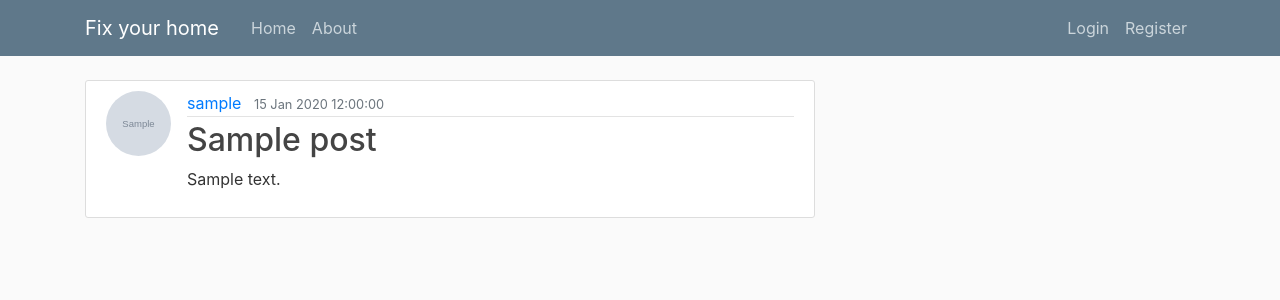
After one commit to StefanDodoloi/Fix-your-home, a Django app: page /post/1/ in a window 1280 px wide. The commit adds this page. Shown: the top 300 px of the page. Run offline with Django 5.2, Linux system fonts and the light colour scheme; tables that the repository leaves empty hold one stand-in row (values such as "Sample post"); grey boxes marked "Sample" are stand-in pictures.

Commit message:
Add files via upload

```diff
--- a/ads/models.py
+++ b/ads/models.py
@@ -1,6 +1,7 @@
 from django.db import models
 from django.utils import timezone
 from django.contrib.auth.models import User
+from django.urls import reverse
 
 
 class Post(models.Model):
@@ -11,3 +12,6 @@ class Post(models.Model):
 
     def __str__(self):
         return self.title
+
+    def get_absolute_url(self):
+        return reverse('post_detail', kwargs={'pk': self.pk})
--- a/ads/templates/ads/base.html
+++ b/ads/templates/ads/base.html
@@ -30,6 +30,7 @@
             <!-- Navbar Right Side -->
             <div class="navbar-nav">
               {% if user.is_authenticated %}
+                <a class="nav-item nav-link" href="{% url 'post_create' %}">New Ad</a>
                 <a class="nav-item nav-link" href="{% url 'profile' %}">Profile</a>
                 <a class="nav-item nav-link" href="{% url 'logout' %}">Logout</a>
               {% else %}
--- a/ads/templates/ads/home.html
+++ b/ads/templates/ads/home.html
@@ -8,7 +8,7 @@
                 <a class="mr-2" href="#">{{ post.author }}</a>
                 <small class="text-muted">{{ post.date_posted|date:"d M Y G:i:s" }}</small>
             </div>
-            <h2><a class="article-title" href="#">{{ post.title }}</a></h2>
+            <h2><a class="article-title" href="{% url 'post_detail' post.id %}">{{ post.title }}</a></h2>
             <p class="article-content">{{ post.content }}</p>
             </div>
         </article>
--- /dev/null
+++ b/ads/templates/ads/post_detail.html
@@ -0,0 +1,20 @@
+{% extends "ads/base.html" %}
+{% block content %}
+    <article class="media content-section">
+        <img class="rounded-circle article-img" src="{{ object.author.profile.image.url }}">
+        <div class="media-body">
+        <div class="article-metadata">
+            <a class="mr-2" href="#">{{ object.author }}</a>
+            <small class="text-muted">{{ object.date_posted|date:"d M Y G:i:s" }}</small>
+            {% if object.author == user %}
+                <div>
+                    <a class="btn btn-secondary btn-sm mt-1 mb-1" href="{% url 'post_update' object.id %}">Update</a>
+                    <a class="btn btn-danger btn-sm mt-1 mb-1" href="{% url 'post_delete' object.id %}">Delete</a>
+                </div>
+            {% endif %}
+        </div>
+        <h2 class="article-title">{{ object.title }}</h2>
+        <p class="article-content">{{ object.content }}</p>
+        </div>
+    </article>
+{% endblock content %}
--- a/ads/urls.py
+++ b/ads/urls.py
@@ -1,7 +1,12 @@
 from django.urls import path
+from .views import PostListView, PostDetailView, PostCreateView, PostUpdateView, PostDeleteView
 from . import views
 
 urlpatterns = [
-    path('', views.home, name='ads-home'),
+    path('', PostListView.as_view(), name='ads-home'),
+    path('post/<int:pk>/', PostDetailView.as_view(), name='post_detail'),
+    path('post/new/', PostCreateView.as_view(), name='post_create'),
+    path('post/<int:pk>/update/', PostUpdateView.as_view(), name='post_update'),
+    path('post/<int:pk>/delete/', PostDeleteView.as_view(), name='post_delete'),
     path('about/', views.about, name='ads-about'),
 ]
--- a/ads/views.py
+++ b/ads/views.py
@@ -1,4 +1,6 @@
 from django.shortcuts import render
+from django.contrib.auth.mixins import LoginRequiredMixin, UserPassesTestMixin
+from django.views.generic import ListView, DetailView, CreateView, UpdateView, DeleteView
 from .models import Post
 
 
@@ -9,5 +11,51 @@ def home(request):
     return render(request, 'ads/home.html', context)
 
 
+class PostListView(ListView):
+    model = Post
+    template_name = 'ads/home.html'
+    context_object_name = 'posts'
+    ordering = ['-date_posted']
+
+
+class PostDetailView(DetailView):
+    model = Post
+
+
+class PostCreateView(LoginRequiredMixin, CreateView):
+    model = Post
+    fields = ['title', 'content']
+
+    def form_valid(self, form):
+        form.instance.author = self.request.user
+        return super().form_valid(form)
+
+
+class PostUpdateView(LoginRequiredMixin, UserPassesTestMixin, UpdateView):
+    model = Post
+    fields = ['title', 'content']
+
+    def form_valid(self, form):
+        form.instance.author = self.request.user
+        return super().form_valid(form)
+
+    def test_func(self):
+        post = self.get_object()
+        if self.request.user == post.author:
+            return True
+        return False
+
+
+class PostDeleteView(LoginRequiredMixin, UserPassesTestMixin, DeleteView):
+    model = Post
+    success_url = '/'
+
+    def test_func(self):
+        post = self.get_object()
+        if self.request.user == post.author:
+            return True
+        return False
+
+
 def about(request):
     return render(request, 'ads/about.html', {'title': 'About'})
```
Also changed, not shown: ads/templates/ads/post_confirm_delete.html (added, +16 -0 lines), ads/templates/ads/post_form.html (added, +16 -0 lines).
